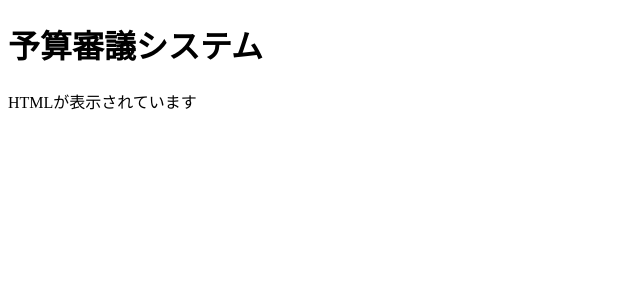
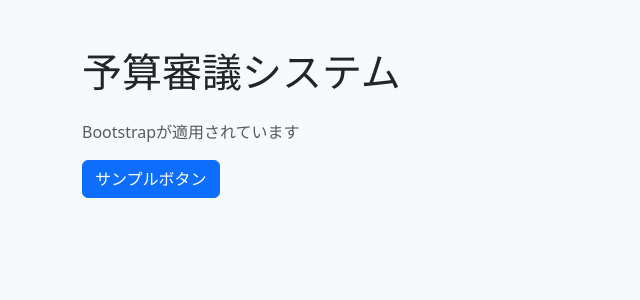
Before and after one commit to SNCT-students-council/budget_app, a Flask app: page / in a window 1280 px wide. Shown: the top 300 px of the page, without its empty margins (0-640 px from the left). Run offline with Flask 3, Linux system fonts and the light colour scheme.

Commit message:
段階3: Bootstrap導入

```diff
--- a/templates/index.html
+++ b/templates/index.html
@@ -3,9 +3,25 @@
 <head>
     <meta charset="UTF-8">
     <title>予算審議システム</title>
+
+    <!-- Bootstrap 読み込み -->
+    <link
+      href="https://cdn.jsdelivr.net/npm/bootstrap@5.3.2/dist/css/bootstrap.min.css"
+      rel="stylesheet">
 </head>
-<body>
-    <h1>予算審議システム</h1>
-    <p>HTMLが表示されています</p>
+<body class="bg-light">
+
+    <div class="container mt-5">
+        <h1 class="mb-4">予算審議システム</h1>
+
+        <p class="text-muted">
+            Bootstrapが適用されています
+        </p>
+
+        <button class="btn btn-primary">
+            サンプルボタン
+        </button>
+    </div>
+
 </body>
 </html>
```
